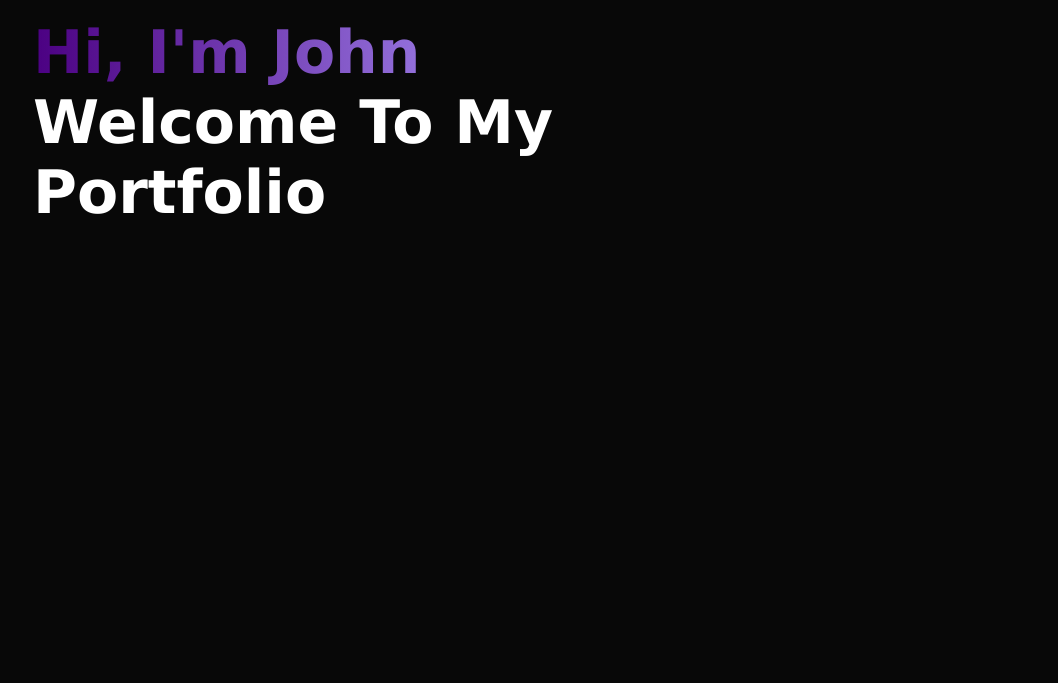
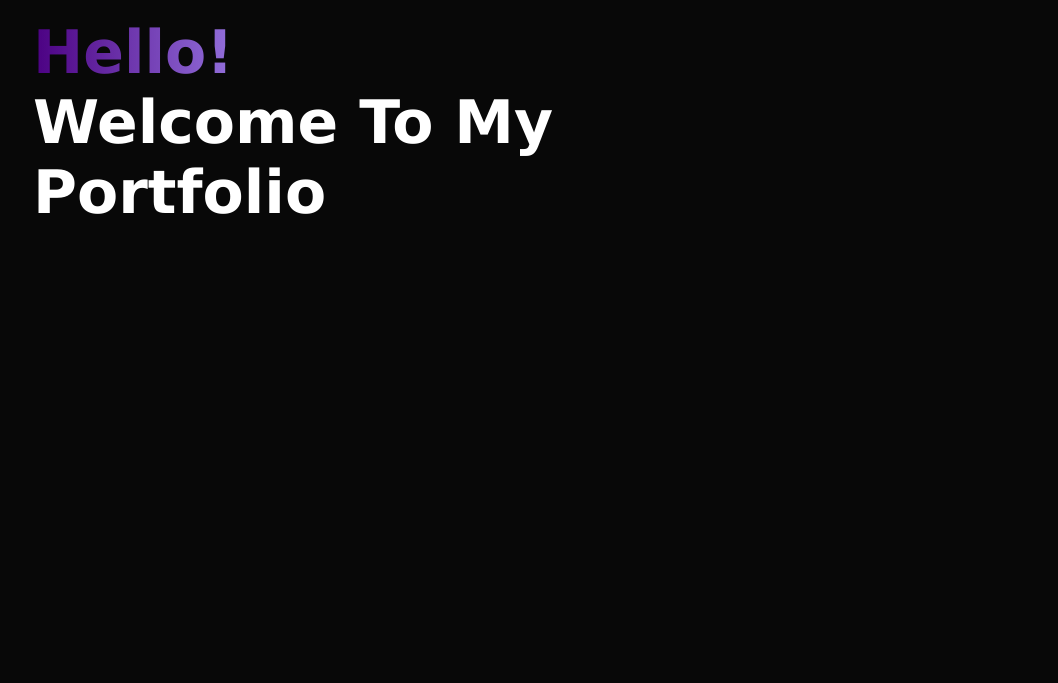
Before and after one commit to jdvgsa/my-portfolio, a plain HTML site: page index.html in a window 1280 px wide. Shown: the part 117-800 px from the top of the page, without its empty margins (105-1163 px from the left). Drawn offline with Linux system fonts and the light colour scheme.

Commit message:
text change

```diff
--- a/index.html
+++ b/index.html
@@ -30,7 +30,7 @@
             </nav>
             <div class="header-text">
             <p>Web Developer</p>
-            <h1><span>Hi, I'm John</span><br>Welcome To My<br>Portfolio</h1>
+            <h1><span>Hello!</span><br>Welcome To My<br>Portfolio</h1>
         </div>
         </div>
     </div>
```
